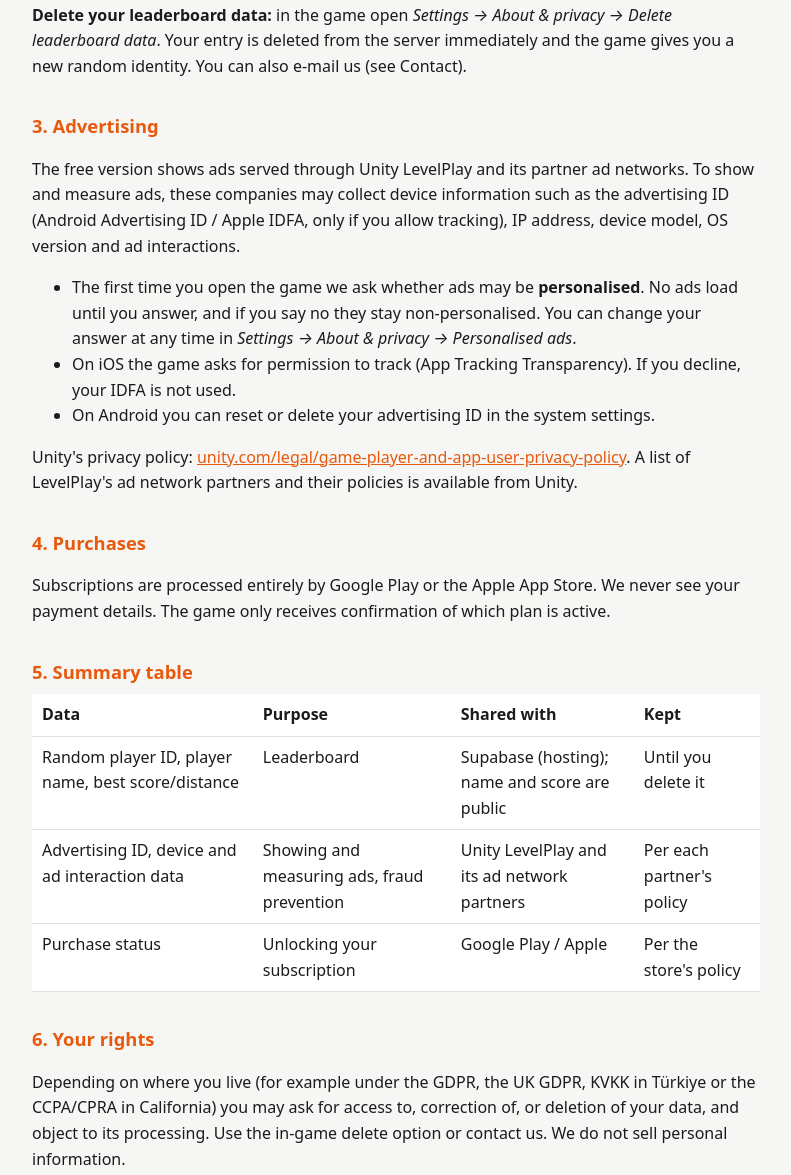
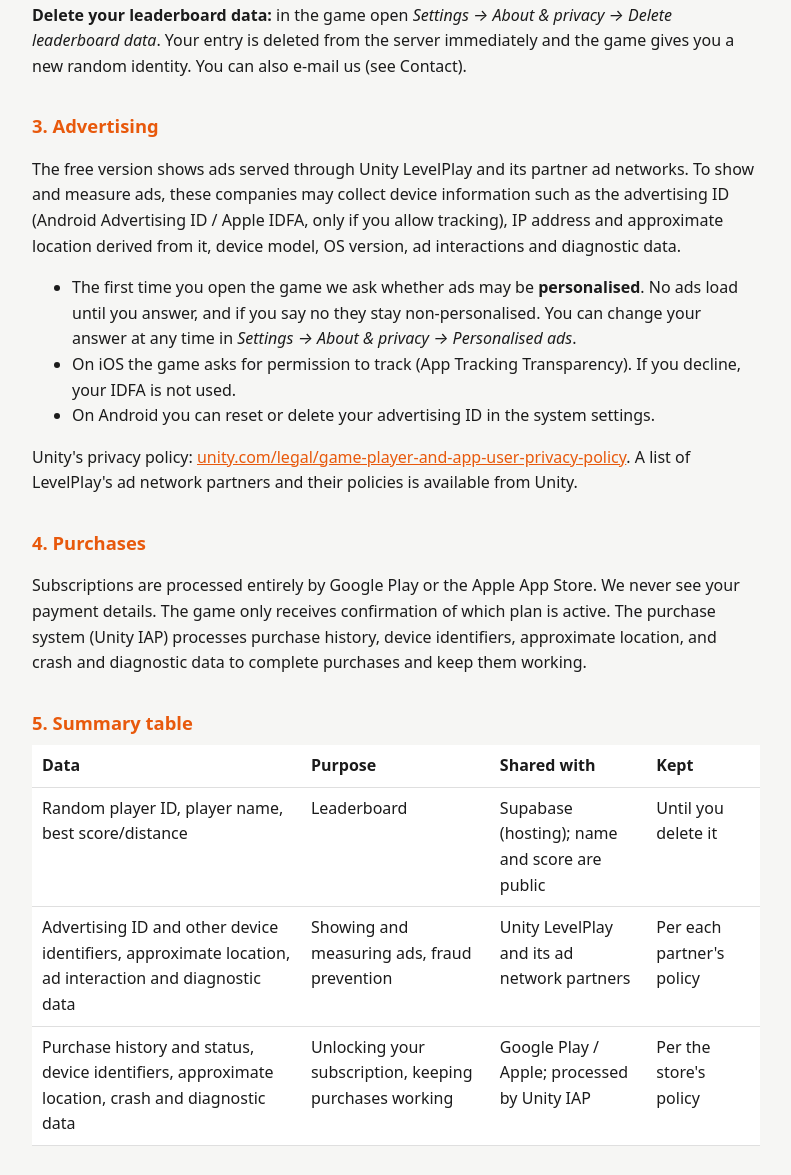
Before and after one commit to Nukro0/Nukro0.github.io, a plain HTML site: page roadster-supercar/privacy.html in a window 1280 px wide. Shown: the part 784-1959 px from the top of the page, without its empty margins (244-1035 px from the left). Drawn offline with Linux system fonts and the light colour scheme.

Commit message:
List the data the ad and purchase SDKs collect
Co-Authored-By: Claude Opus 5.5 <noreply@anthropic.com>

```diff
--- a/roadster-supercar/privacy.html
+++ b/roadster-supercar/privacy.html
@@ -29,7 +29,7 @@
 <p><strong>Delete your leaderboard data:</strong> in the game open <em>Settings → About &amp; privacy → Delete leaderboard data</em>. Your entry is deleted from the server immediately and the game gives you a new random identity. You can also e-mail us (see Contact).</p>
 
 <h2>3. Advertising</h2>
-<p>The free version shows ads served through Unity LevelPlay and its partner ad networks. To show and measure ads, these companies may collect device information such as the advertising ID (Android Advertising ID / Apple IDFA, only if you allow tracking), IP address, device model, OS version and ad interactions.</p>
+<p>The free version shows ads served through Unity LevelPlay and its partner ad networks. To show and measure ads, these companies may collect device information such as the advertising ID (Android Advertising ID / Apple IDFA, only if you allow tracking), IP address and approximate location derived from it, device model, OS version, ad interactions and diagnostic data.</p>
 <ul>
 <li>The first time you open the game we ask whether ads may be <strong>personalised</strong>. No ads load until you answer, and if you say no they stay non-personalised. You can change your answer at any time in <em>Settings → About &amp; privacy → Personalised ads</em>.</li>
 <li>On iOS the game asks for permission to track (App Tracking Transparency). If you decline, your IDFA is not used.</li>
@@ -38,14 +38,14 @@
 <p>Unity's privacy policy: <a href="https://unity.com/legal/game-player-and-app-user-privacy-policy">unity.com/legal/game-player-and-app-user-privacy-policy</a>. A list of LevelPlay's ad network partners and their policies is available from Unity.</p>
 
 <h2>4. Purchases</h2>
-<p>Subscriptions are processed entirely by Google Play or the Apple App Store. We never see your payment details. The game only receives confirmation of which plan is active.</p>
+<p>Subscriptions are processed entirely by Google Play or the Apple App Store. We never see your payment details. The game only receives confirmation of which plan is active. The purchase system (Unity IAP) processes purchase history, device identifiers, approximate location, and crash and diagnostic data to complete purchases and keep them working.</p>
 
 <h2>5. Summary table</h2>
 <table>
 <tr><th>Data</th><th>Purpose</th><th>Shared with</th><th>Kept</th></tr>
 <tr><td>Random player ID, player name, best score/distance</td><td>Leaderboard</td><td>Supabase (hosting); name and score are public</td><td>Until you delete it</td></tr>
-<tr><td>Advertising ID, device and ad interaction data</td><td>Showing and measuring ads, fraud prevention</td><td>Unity LevelPlay and its ad network partners</td><td>Per each partner's policy</td></tr>
-<tr><td>Purchase status</td><td>Unlocking your subscription</td><td>Google Play / Apple</td><td>Per the store's policy</td></tr>
+<tr><td>Advertising ID and other device identifiers, approximate location, ad interaction and diagnostic data</td><td>Showing and measuring ads, fraud prevention</td><td>Unity LevelPlay and its ad network partners</td><td>Per each partner's policy</td></tr>
+<tr><td>Purchase history and status, device identifiers, approximate location, crash and diagnostic data</td><td>Unlocking your subscription, keeping purchases working</td><td>Google Play / Apple; processed by Unity IAP</td><td>Per the store's policy</td></tr>
 </table>
 
 <h2>6. Your rights</h2>
```
